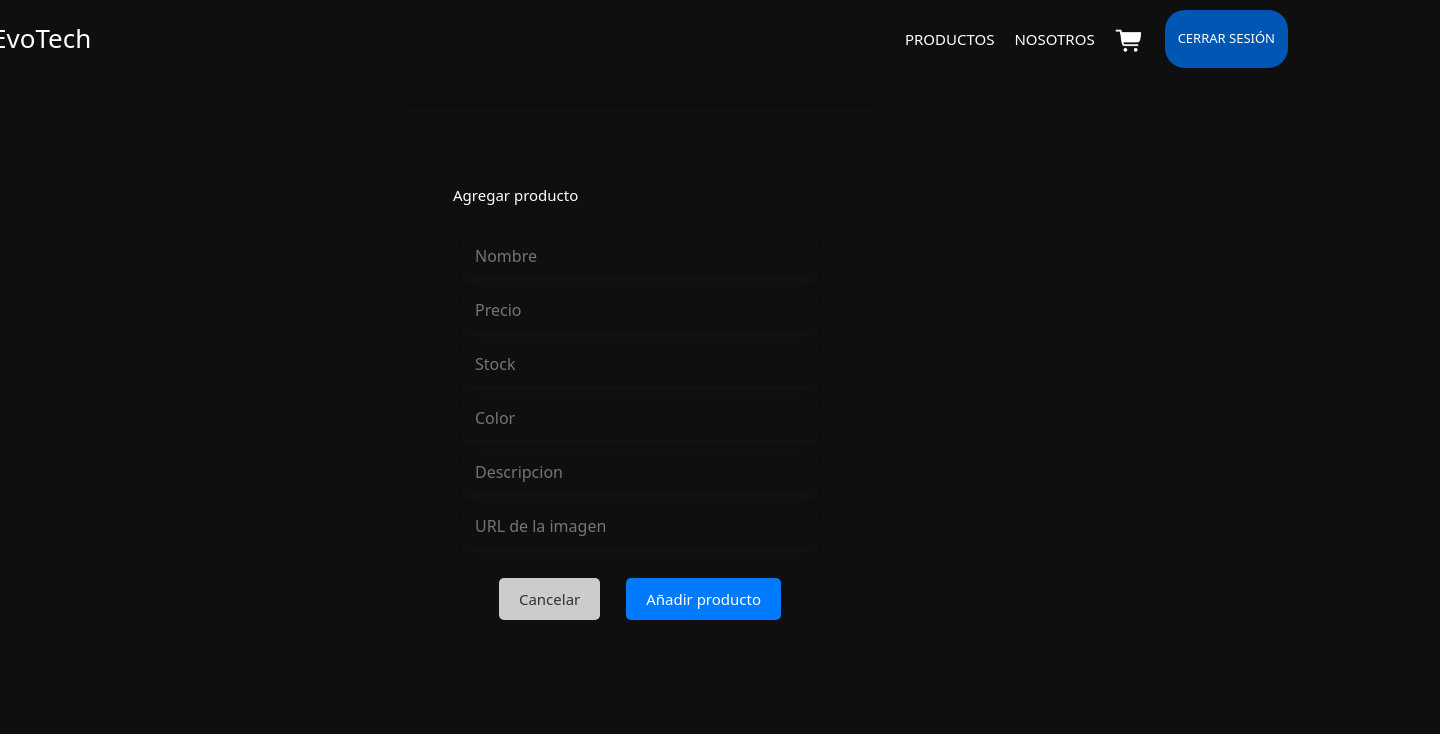
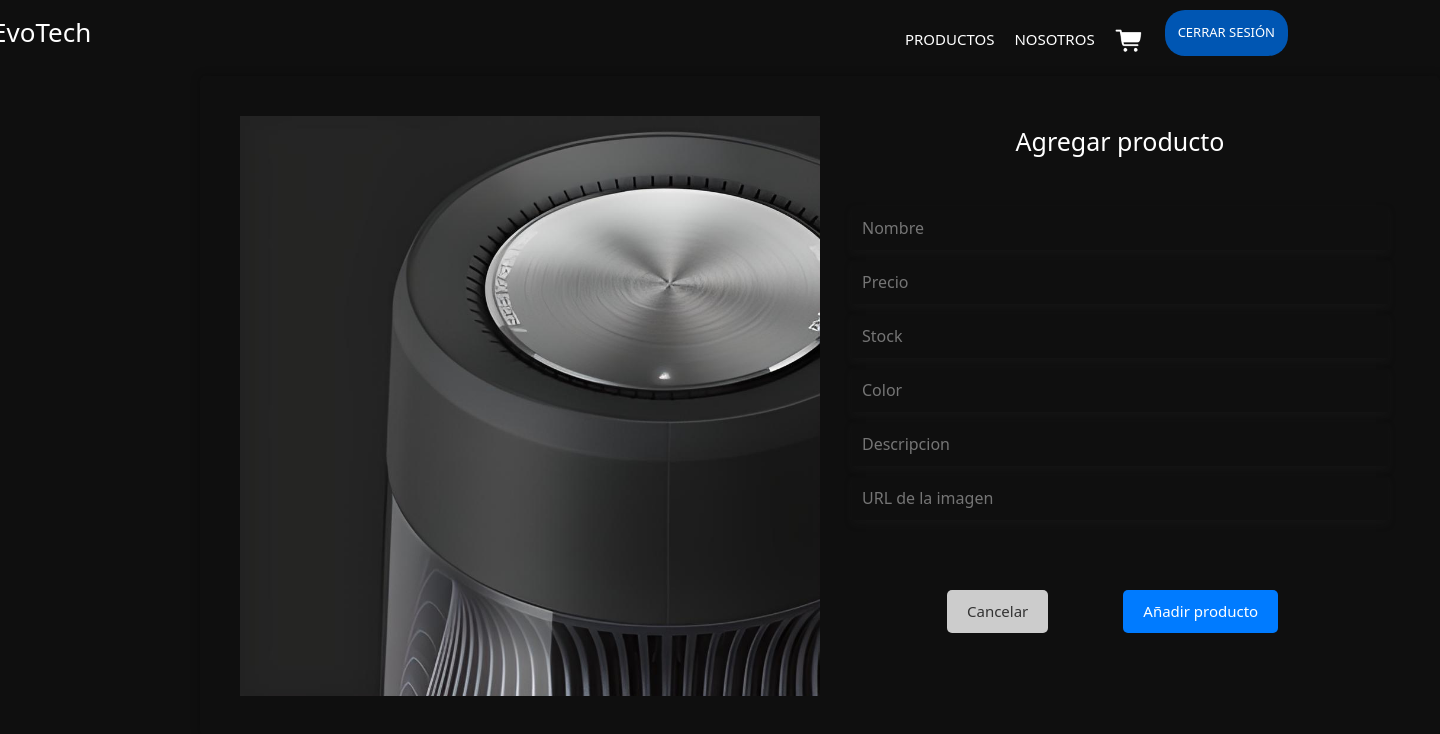
Before and after one commit to Agustinaa01/PL-Final-Front, a React (Create React App) app: page /products in a window 1280 px wide. Both pictures are taken after a click on the button "Agregar producto". Shown: the top 734 px of the page, 1440 px wide, since content can reach past the window. Built offline with nearby package versions, Linux system fonts and the light colour scheme; the HTML template or start-up script is replaced by a standard one.

Commit message:
agregar producto * foto

```diff
--- a/src/components/productform/ProductForm.css
+++ b/src/components/productform/ProductForm.css
@@ -1,45 +1,40 @@
-/* .name {
+.name-box {
+  background-color: #0f0f0f;
+  border-radius: 5px;
   display: flex;
-  justify-content: center;
-  align-items: center;
-  height: 80vh;
-  position: relative;
+  padding: 40px;
+  margin-top: 10px;
+  margin-left: 200px;
+  box-shadow: 0 0 10px rgba(0, 0, 0, 0.3);
 }
 
-.name-box {
-  background-color: #0f0f0f;
-  padding: 60px;
-  border-radius: 5px;
-  box-shadow: 0 0 10px rgba(0, 0, 0, 0.3);
-  position: absolute;
-  right: 190px;
+.img {
+  width: 50%;
+  margin-right: 20px;
+}
+
+/* .container {
+  display: flex;
+  flex-direction: column;
 } */
 
-.container {
-  display: flex;
-  flex-direction: column;
-  gap: 10px; /* Centra los elementos en el eje vertical */
-}
-
-input[type="description"],
+/* input[type="description"],
 input[type="text"],
 input[type="number"] {
   padding: 10px;
   border: none;
   background-color: transparent;
   outline: none;
-  width: 350px;
   color: #fff;
-  align-items: center; /* Centra los elementos en el eje horizontal */
+  align-items: center;
   justify-content: center;
-  box-shadow: 0 4px 8px rgba(42, 41, 41, 0.2);
-}
+} */
 
-.add-button {
+/* .add-button {
   display: flex;
-  justify-content: center; /* Cambia 'space-evenly' a 'center' */
+  justify-content: center;
   margin-top: 10px;
-}
+} */
 
 .button-accept,
 .button-cancel {
@@ -47,24 +42,23 @@ input[type="number"] {
   border: none;
   border-radius: 5px;
   cursor: pointer;
+  margin-left: 75px;
   transition: background-color 0.3s, color 0.3s;
-  margin: 0; /* Agrega un margen horizontal para separar los botones */
 }
-
 
 .button-accept:hover {
   background-color: #0056b3;
 }
 
-
 button:nth-child(1):hover {
   background-color: #999;
 }
 
-.title {
+.add {
   color: #fff;
   text-align: center;
-  margin-bottom: 20px;
+  margin-bottom: 40px;
+  font-size: 25px;
 }
 
 body {
@@ -73,26 +67,9 @@ body {
   background-color: #0f0f0f;
 }
 
-
 .name {
-  display: flex;
-  justify-content: center;
-  align-items: center;
-  height: 80vh;
-  position: relative;
+  width: 180vh;
 }
-
-.name-box {
-  background-color: #0f0f0f;
-  padding: 60px;
-  border-radius: 5px;
-  box-shadow: 0 0 10px rgba(0, 0, 0, 0.3);
-  position: absolute;
-  left: 50%;
-  transform: translateX(-50%);
-}
-
-
 
 .container {
   display: flex;
@@ -107,18 +84,12 @@ input[type="number"] {
   border: none;
   background-color: transparent;
   outline: none;
-  width: 350px;
   color: #fff;
   box-shadow: 0 4px 8px rgba(42, 41, 41, 0.2);
 }
 
 .add-button {
-  display: flex;
-  justify-content:space-evenly;
-  margin-top: 10px;
-}
-
-.add-button {
+  margin-top: 50px;
   padding: 10px 20px;
   border: none;
   border-radius: 5px;
@@ -146,13 +117,7 @@ button:nth-child(1):hover {
   background-color: #999;
 }
 
-.title {
-  color: #fff;
-  text-align: center;
-  margin-bottom: 20px;
-}
-
-/*Lo que pasa para cuando la pantalla no esta completa*/
+/* Lo que pasa para cuando la pantalla no está completa */
 @media (max-width: 1140px) {
   .name-box {
     right: 20px;
@@ -194,6 +159,7 @@ button:nth-child(1):hover {
     transition: background-color 0.3s, color 0.3s;
     margin: 20px;
   }
+
   .name-box {
     order: 2;
   }
--- a/src/components/productform/ProductForm.js
+++ b/src/components/productform/ProductForm.js
@@ -2,6 +2,7 @@ import React, { useRef, useState } from "react";
 import { useNavigate } from "react-router-dom";
 import "./ProductForm.css";
 import Headers from "../header/Headers";
+import productImage from "./productAdd.png"; // Reemplaza con la ruta correcta de tu imagen
 
 const ProductForm = () => {
   // estados para nombre,precio,color,stock y descripcion
@@ -11,7 +12,7 @@ const ProductForm = () => {
   const [stock, setStock] = useState("");
   const [desc, setDesc] = useState("");
   const [image, setImage] = useState(null);
-  const[error,setError] = useState(null);
+  const [error, setError] = useState(null);
 
   const nameRef = useRef(null);
   const priceRef = useRef(0);
@@ -63,31 +64,31 @@ const ProductForm = () => {
     let isError = false;
     if (name.length === 0) {
       nameRef.current.focus();
-      setError({...error, nameError: "Por favor complete el nombre"})
+      setError({ ...error, nameError: "Por favor complete el nombre" })
       isError = true;
     }
-    if(price.length === 0){
+    if (price.length === 0) {
       priceRef.current.focus();
-      setError({...error, priceError: "Por favor complete el precio"})
+      setError({ ...error, priceError: "Por favor complete el precio" })
       isError = true;
     }
     if (color.length === 0) {
       colorRef.current.focus();
-      setError({...error, colorError: "Por favor complete el color"})
+      setError({ ...error, colorError: "Por favor complete el color" })
       isError = true;
     }
-    if(stock.length === 0){
+    if (stock.length === 0) {
       stockRef.current.focus();
-      setError({...error, stockError: "Por favor complete el stock"})
+      setError({ ...error, stockError: "Por favor complete el stock" })
       isError = true;
     }
     if (desc.length === 0) {
       descRef.current.focus();
-      setError({...error, descError: "Por favor complete la descripcion"})
+      setError({ ...error, descError: "Por favor complete la descripcion" })
       isError = true;
     }
 
-    if(isError)
+    if (isError)
       return;
 
     alert("Todo bien!");
@@ -95,12 +96,17 @@ const ProductForm = () => {
   };
 
   return (
-    <div className= "page">
+    <div className="page">
       <Headers />
       <div className="name">
         <div className="name-box">
-        <h2 className="title">Agregar producto</h2>
+          <img
+            className="img"
+            src={productImage}
+            alt="Descripción de la imagen"
+          />
           <div className="container">
+          <h2 className="add">Agregar producto</h2>
             <input
               onChange={handleNameChange}
               placeholder="Nombre"
@@ -140,7 +146,6 @@ const ProductForm = () => {
               placeholder="URL de la imagen"
               type="text"
             />
-        </div>
             <div className="add-button">
               <button
                 className="button-accept"
@@ -160,6 +165,7 @@ const ProductForm = () => {
           </div>
         </div>
       </div>
+    </div>
   );
 };
 
```
Also changed, not shown: src/components/productform/productAdd.png (added). Lines whose indentation alone changed are shown as unchanged.
